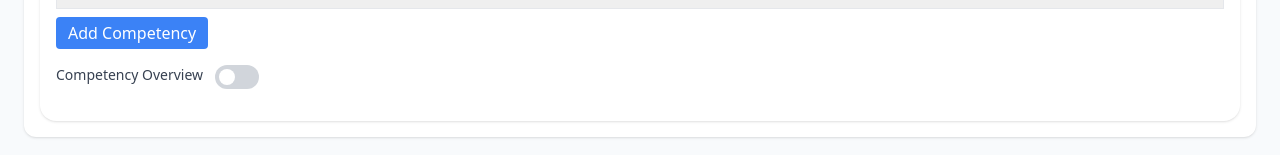
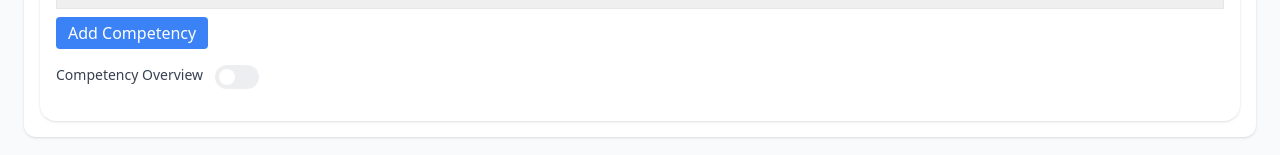
Before and after one commit to rvkmar/ecd-assessment, a React (Vite) app: page / in a window 1280 px wide. Both pictures are taken after a click on the button "Competency Models". Shown: the part 360-515 px from the top of the page. Built offline with nearby package versions, Linux system fonts and the light colour scheme.

Commit message:
competency overview updated

```diff
--- a/src/components/CompetencyModelBuilder.jsx
+++ b/src/components/CompetencyModelBuilder.jsx
@@ -270,9 +270,10 @@ export default function CompetencyModels({ notify }) {
         <button
           type="button"
           onClick={() => setShowGraph((prev) => !prev)}
+          disabled={competencies.length === 0}
           className={`relative inline-flex h-6 w-11 items-center rounded-full transition-colors ${
             showGraph ? "bg-green-500" : "bg-gray-300"
-          }`}
+          } ${competencies.length === 0 ? "opacity-40 cursor-not-allowed" : ""}`}
         >
           <span
             className={`inline-block h-4 w-4 transform rounded-full bg-white transition-transform ${
@@ -280,6 +281,7 @@ export default function CompetencyModels({ notify }) {
             }`}
           />
         </button>
+
       </div>
 
       <div className={`grid ${showGraph ? "md:grid-cols-2" : "grid-cols-1"} gap-4`}>
```
